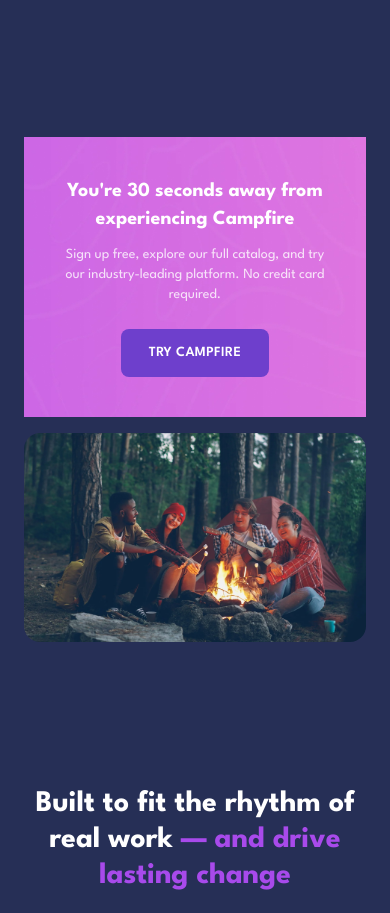
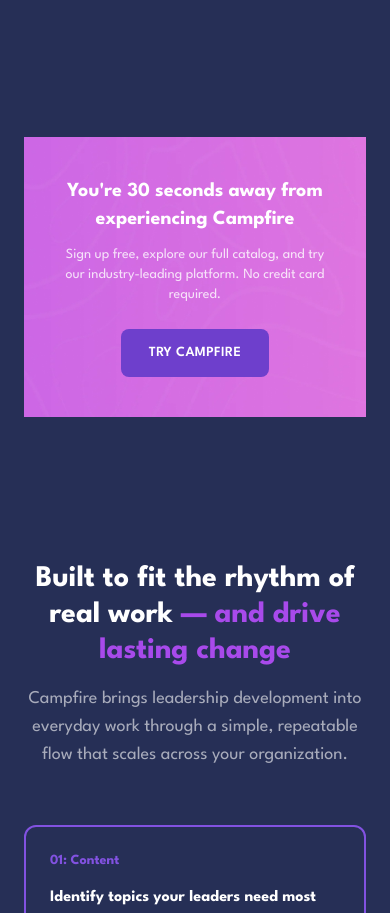
Before and after one commit to stevearntz/campfire-website, a Next.js app: page / in a window 390 px wide. Shown: the part 3460-4373 px from the top of the page. Built offline with nearby package versions, Linux system fonts and the light colour scheme; no server answers.

Commit message:
Hide campfire image on mobile, show only pink topo CTA
Co-Authored-By: Claude Opus 4.6 <noreply@anthropic.com>

```diff
--- a/app/page.tsx
+++ b/app/page.tsx
@@ -181,8 +181,8 @@ export default function Home() {
 
       {/* ==================== FREE TRIAL RIBBON ==================== */}
       <section className="bg-[#262F56] py-16 overflow-hidden">
-        {/* Mobile: stacked */}
-        <div className="md:hidden px-6 space-y-4">
+        {/* Mobile: pink topo only, no image */}
+        <div className="md:hidden px-6">
           <div
             className="px-8 py-10 text-center"
             style={{
@@ -207,13 +207,6 @@ export default function Home() {
               Try Campfire
             </a>
           </div>
-          <Image
-            src="/campfire.webp"
-            alt="Campfire session with participants collaborating"
-            width={800}
-            height={600}
-            className="w-full h-auto object-cover rounded-2xl"
-          />
         </div>
 
         {/* Desktop: image drives height, pink box overlays from left */}
```
